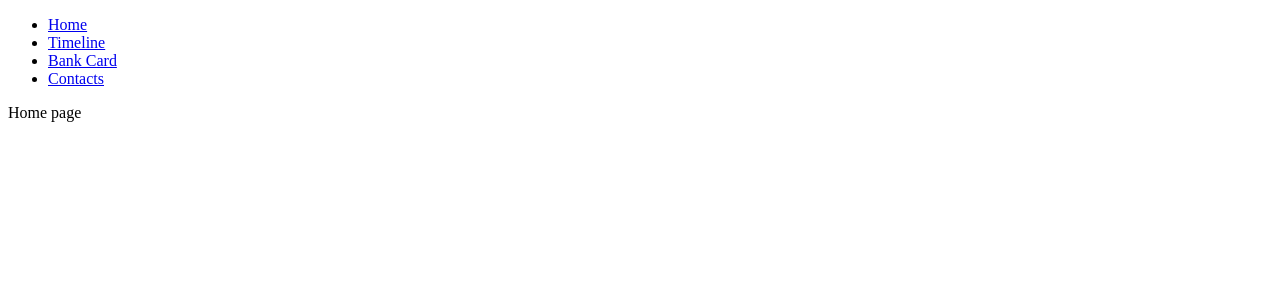
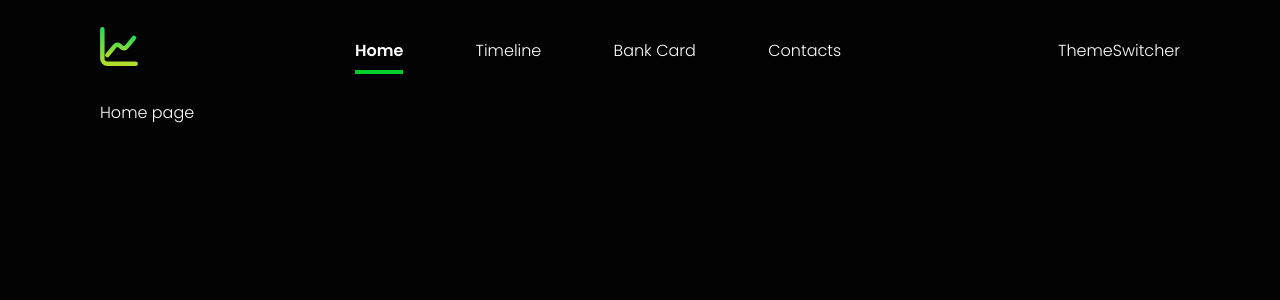
Before and after one commit to Liz16k/currency_tracker, a React app: page / in a window 1280 px wide. Shown: the top 300 px of the page. Built offline with nearby package versions, Linux system fonts and the light colour scheme.

Commit message:
feat: add navbar

```diff
--- a/public/index.html
+++ b/public/index.html
@@ -4,6 +4,12 @@
     <meta charset="UTF-8" />
     <meta http-equiv="X-UA-Compatible" content="IE=edge" />
     <meta name="viewport" content="width=device-width, initial-scale=1.0" />
+    <link rel="preconnect" href="https://fonts.googleapis.com" />
+    <link rel="preconnect" href="https://fonts.gstatic.com" crossorigin />
+    <link
+      href="https://fonts.googleapis.com/css2?family=Poppins:wght@300;400;600&display=swap"
+      rel="stylesheet"
+    />
     <title>Currency Tracker</title>
   </head>
   <body>
--- a/src/App.tsx
+++ b/src/App.tsx
@@ -1,13 +1,17 @@
 import React from 'react';
 import { Route, Routes } from 'react-router-dom';
+import { ThemeProvider } from 'styled-components';
 
 import Layout from './components/NavBar';
+import GlobalStyle from './GlobalStyle';
 import BankCard from './pages/BankCard';
 import Contacts from './pages/Contacts';
 import Home from './pages/Home';
 import Timeline from './pages/Timeline';
+import { darkTheme } from './theme';
 
 const App = () => (
+  <ThemeProvider theme={darkTheme}>
     <Routes>
       <Route element={<Layout />}>
         <Route path="/" element={<Home />} />
@@ -17,6 +21,8 @@ const App = () => (
         <Route path="*" element={<h2>Page not Found</h2>} />
       </Route>
     </Routes>
+    <GlobalStyle />
+  </ThemeProvider>
 );
 
 export default App;
--- /dev/null
+++ b/src/GlobalStyle.ts
@@ -0,0 +1,24 @@
+import { createGlobalStyle } from 'styled-components';
+
+const GlobalStyle = createGlobalStyle`
+*,
+*::before,
+*::after {
+  margin: 0;
+  padding: 0;
+  box-sizing: border-box;
+}
+
+body {
+  font-family: 'Poppins', sans-serif;
+  font-weight: 300;
+  min-height: 100vh;
+  max-width: 88.75rem;
+  margin: auto;
+  padding: 0 6.25rem;
+  background-color: ${({ theme }) => theme.colors.bg};
+  color: ${({ theme }) => theme.colors.primaryText}
+}
+`;
+
+export default GlobalStyle;
--- /dev/null
+++ b/src/components/Logo.tsx
@@ -0,0 +1,48 @@
+import React from 'react';
+
+const Logo = () => (
+  <svg width="38" height="39" viewBox="0 0 38 39" fill="none" xmlns="http://www.w3.org/2000/svg">
+    <path
+      d="M2.33337 2.32532V31.5018C2.33337 34.3508 4.56671 36.6506 7.33337 36.6506H35.6667"
+      stroke="url(#paint0_linear_0_1)"
+      strokeWidth="4.46314"
+      strokeMiterlimit="10"
+      strokeLinecap="round"
+      strokeLinejoin="round"
+    />
+    <path
+      d="M7.33337 28.0694L14.9834 18.8702C16.25 17.3599 18.5 17.2569 19.8667 18.6814L21.45 20.3119C22.8167 21.7192 25.0667 21.6334 26.3334 20.1231L34 10.9067"
+      stroke="url(#paint1_linear_0_1)"
+      strokeWidth="4.46314"
+      strokeMiterlimit="10"
+      strokeLinecap="round"
+      strokeLinejoin="round"
+    />
+    <defs>
+      <linearGradient
+        id="paint0_linear_0_1"
+        x1="19"
+        y1="2.32532"
+        x2="19"
+        y2="36.6506"
+        gradientUnits="userSpaceOnUse"
+      >
+        <stop stopColor="#2ADD50" />
+        <stop offset="1" stopColor="#AFDD2A" />
+      </linearGradient>
+      <linearGradient
+        id="paint1_linear_0_1"
+        x1="20.6667"
+        y1="10.9067"
+        x2="20.6667"
+        y2="28.0694"
+        gradientUnits="userSpaceOnUse"
+      >
+        <stop stopColor="#2ADD50" />
+        <stop offset="1" stopColor="#AFDD2A" />
+      </linearGradient>
+    </defs>
+  </svg>
+);
+
+export default Logo;
--- /dev/null
+++ b/src/components/NavBar/ThemeSwitcher.tsx
@@ -0,0 +1,5 @@
+import React from 'react';
+
+const ThemeSwitcher = () => <div>ThemeSwitcher</div>;
+
+export default ThemeSwitcher;
--- a/src/components/NavBar/index.tsx
+++ b/src/components/NavBar/index.tsx
@@ -1,26 +1,36 @@
 import React from 'react';
-import { Link, Outlet } from 'react-router-dom';
+import { Link, NavLink, Outlet } from 'react-router-dom';
 
-const Layout = () => (
+import Logo from '../Logo';
+import S from './styled';
+import ThemeSwitcher from './ThemeSwitcher';
+
+const NavBar = () => (
   <>
-    <nav>
-      <ul>
+    <S.Nav>
+      <Link to="/">
+        <Logo />
+      </Link>
+      <S.NavRoutes>
         <li>
-          <Link to="/">Home</Link>
+          <NavLink to="/" className={({ isActive }) => (isActive ? 'active' : '')}>
+            Home
+          </NavLink>
         </li>
         <li>
-          <Link to="/timeline">Timeline</Link>
+          <NavLink to="/timeline">Timeline</NavLink>
         </li>
         <li>
-          <Link to="/bank-card">Bank Card</Link>
+          <NavLink to="/bank-card">Bank Card</NavLink>
         </li>
         <li>
-          <Link to="/contacts">Contacts</Link>
+          <NavLink to="/contacts">Contacts</NavLink>
         </li>
-      </ul>
-    </nav>
+      </S.NavRoutes>
+      <ThemeSwitcher />
+    </S.Nav>
     <Outlet />
   </>
 );
 
-export default Layout;
+export default NavBar;
--- /dev/null
+++ b/src/components/NavBar/styled.ts
@@ -0,0 +1,39 @@
+import styled from 'styled-components';
+
+const Nav = styled.nav`
+  display: flex;
+  justify-content: space-between;
+  align-items: center;
+  height: 6.25rem;
+
+  & > :last-child {
+    text-align: end;
+  }
+
+  & > * {
+    flex-grow: 2;
+  }
+`;
+
+const NavRoutes = styled.ul`
+  list-style: none;
+  max-width: 78.5rem;
+  display: flex;
+  flex-grow: 2;
+  justify-content: space-between;
+  a {
+    text-decoration: none;
+    color: inherit;
+
+    &:hover {
+      color: ${({ theme }) => theme.colors.gradient.green};
+    }
+    &.active {
+      font-weight: 600;
+      padding-bottom: 0.5rem;
+      border-bottom: 0.25rem solid ${({ theme }) => theme.colors.gradient.green};
+    }
+  }
+`;
+
+export default { Nav, NavRoutes };
--- /dev/null
+++ b/src/theme.ts
@@ -0,0 +1,28 @@
+const baseTheme = {
+  sizes: {
+    font: {
+      label: '1.25rem',
+      body: '1.5rem',
+      title: '1.75rem',
+      headline: '2rem',
+    },
+  },
+};
+
+const lightTheme = {};
+const darkTheme = {
+  colors: {
+    bg: '#030304',
+    cardBg: '#474747',
+    primaryText: '#FFFFFF',
+    secondaryText: '#D9D9D9',
+    tertiaryText: '#898989',
+    accentText: '#A7B2C3',
+    gradient: { green: '#00CE2C', lightGreen: '#AEDF23', yellow: '#A3DC00' },
+  },
+  sizes: {
+    ...baseTheme.sizes,
+  },
+};
+
+export { darkTheme, lightTheme };
```
Lines whose indentation alone changed are shown as unchanged.
